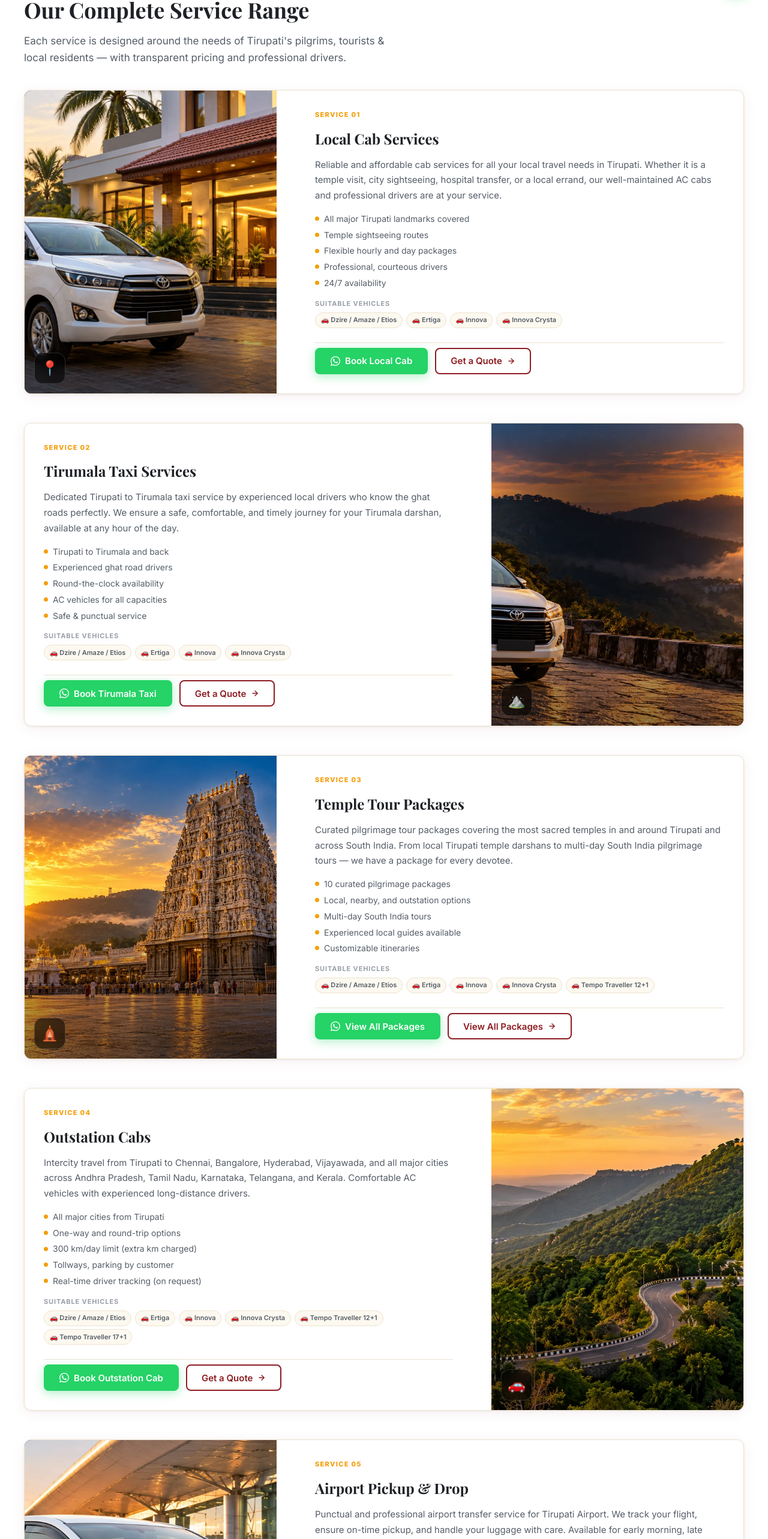
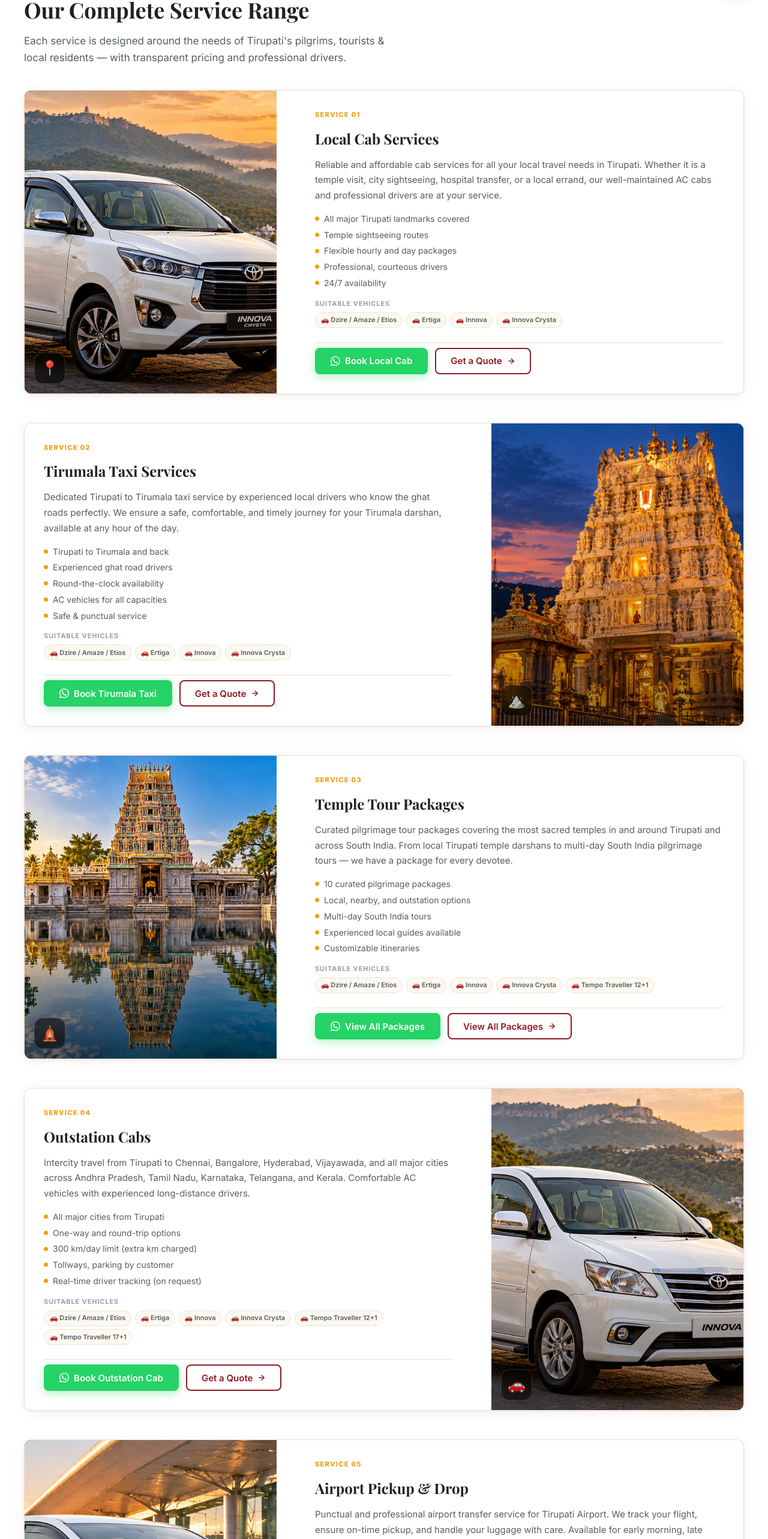
Before and after one commit to akshayacabs7/akshaya-cabs, a Next.js app: page /services in a window 1280 px wide. Shown: the part 786-3352 px from the top of the page at 60% size. Built offline with nearby package versions, Linux system fonts and the light colour scheme; no server answers.

Commit message:
fix: services images - assign contextually correct images to all 9 service cards

```diff
--- a/src/data/services.ts
+++ b/src/data/services.ts
@@ -13,7 +13,7 @@ export const SERVICES: Service[] = [
     description:
       "Reliable and affordable cab services for all your local travel needs in Tirupati. Whether it is a temple visit, city sightseeing, hospital transfer, or a local errand, our well-maintained AC cabs and professional drivers are at your service.",
     icon: "MapPin",
-    image: "/images/about/tirupati-travel-service.webp",
+    image: "/images/vehicles/innova-crysta.webp",
     features: [
       "All major Tirupati landmarks covered",
       "Temple sightseeing routes",
@@ -32,7 +32,7 @@ export const SERVICES: Service[] = [
     description:
       "Dedicated Tirupati to Tirumala taxi service by experienced local drivers who know the ghat roads perfectly. We ensure a safe, comfortable, and timely journey for your Tirumala darshan, available at any hour of the day.",
     icon: "Mountain",
-    image: "/images/hero/hero-desktop.webp",
+    image: "/images/destinations/tirumala-venkateswara.webp",
     features: [
       "Tirupati to Tirumala and back",
       "Experienced ghat road drivers",
@@ -51,7 +51,7 @@ export const SERVICES: Service[] = [
     description:
       "Curated pilgrimage tour packages covering the most sacred temples in and around Tirupati and across South India. From local Tirupati temple darshans to multi-day South India pilgrimage tours — we have a package for every devotee.",
     icon: "Landmark",
-    image: "/images/packages/svtt0001-tirupati-tirumala-local.webp",
+    image: "/images/packages/svtt0003-tirumala-kanipakam-padmavathi.webp",
     features: [
       "10 curated pilgrimage packages",
       "Local, nearby, and outstation options",
@@ -70,7 +70,7 @@ export const SERVICES: Service[] = [
     description:
       "Intercity travel from Tirupati to Chennai, Bangalore, Hyderabad, Vijayawada, and all major cities across Andhra Pradesh, Tamil Nadu, Karnataka, Telangana, and Kerala. Comfortable AC vehicles with experienced long-distance drivers.",
     icon: "Navigation",
-    image: "/images/about/tirupati-scenic-road.webp",
+    image: "/images/vehicles/innova.webp",
     features: [
       "All major cities from Tirupati",
       "One-way and round-trip options",
@@ -108,7 +108,7 @@ export const SERVICES: Service[] = [
     description:
       "Hassle-free cab service to and from Tirupati Railway Station. Whether you are arriving for a Tirumala pilgrimage or departing after your visit, our drivers will be waiting for you at the station with a clean, comfortable vehicle.",
     icon: "Train",
-    image: "/images/about/tirupati-travel-service.webp",
+    image: "/images/vehicles/dzire.webp",
     features: [
       "Tirupati Railway Station pickup & drop",
       "Train tracking for on-time arrival",
@@ -146,7 +146,7 @@ export const SERVICES: Service[] = [
     description:
       "Have a unique travel requirement? We offer fully customized tour itineraries for individuals, families, and groups. Tell us your destinations, duration, and budget, and we will plan the perfect trip for you across South India.",
     icon: "Route",
-    image: "/images/destinations/tirumala-venkateswara.webp",
+    image: "/images/packages/svtt0007-kanipakam-golden-temple-arunachalam.webp",
     features: [
       "Tailor-made itineraries",
       "Any destinations across South India",
```
